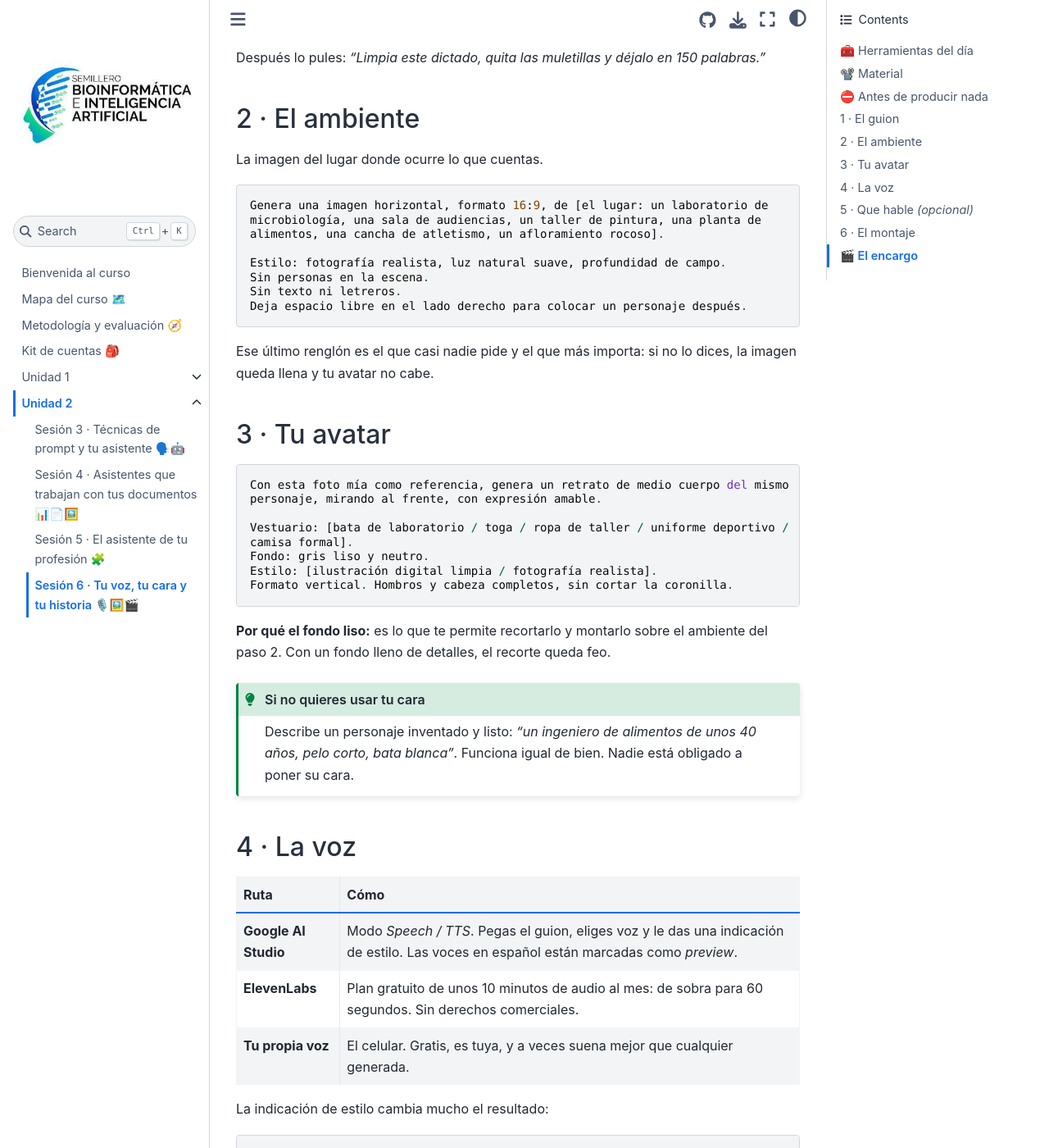
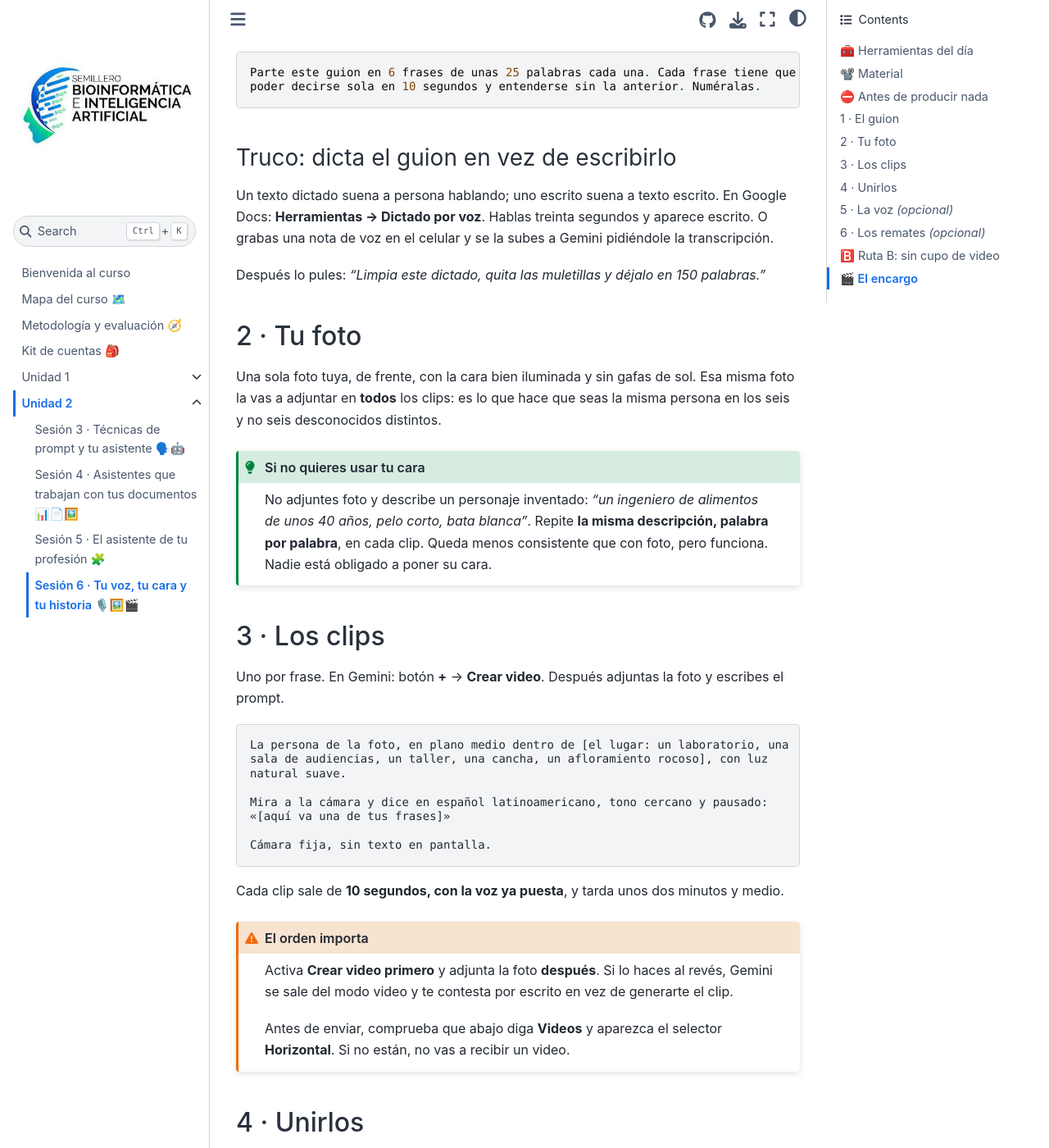
Before and after one commit to BioAITeamLearning/IntroInfo_2026_02_Ucaldas, a Jupyter Book: the page built from S06_AudioImagenVideo.md, in a window 1280 px wide and 1400 px high, scrolled down 2773 px. Shown: the whole window at 82% size. Built offline with Jupyter Book 1.0.4 settings and Sphinx 7.4.7 and the Sphinx Book theme 1.1.4, drawn with Linux system fonts in a browser that asks for light colours; some of the changed text lies outside the part shown.

````diff
--- a/S06_AudioImagenVideo.md
+++ b/S06_AudioImagenVideo.md
@@ -5,36 +5,37 @@ title: Sesión 6 · Audio, imagen y video
 
 Un taller de producción. Sales con un video de 60 a 90 segundos en el que un personaje tuyo, en un lugar que elegiste, con una voz que escogiste, le explica algo de tu carrera a alguien que no sabe nada del tema.
 
-Así se ve el resultado. Todo lo que hay aquí adentro —guion, salón, avatar, voz— se hizo con las herramientas de esta sesión:
+Así se ve el resultado. Son **dos clips de diez segundos** generados por separado y pegados después; el video completo son seis. Fíjate en que es la misma persona, la misma camisa y el mismo salón en los dos: eso lo logra adjuntar la misma foto, nada más.
+
+*Guion, imagen y voz generados con IA (Gemini). Clips unidos con ChatGPT.*
 
 ```{raw} html
 <video controls preload="metadata" poster="_static/sesion06/S06_ejemplo_portada.jpg" style="width:100%; max-width:820px; border-radius:0.6rem; display:block; margin:1.2rem auto;">
-  <source src="_static/sesion06/S06_ejemplo_que_es_la_IA.mp4" type="video/mp4">
+  <source src="_static/sesion06/S06_ejemplo_clips.mp4" type="video/mp4">
 </video>
 ```
 
 ## 🧰 Herramientas del día
 
-Todas tienen capa gratuita. Si alguna no te abre, usa la alternativa de la misma fila.
-
-| Para qué | Principal | Alternativa |
-|---|---|---|
-| **Guion** | [Gemini](https://gemini.google.com) | ChatGPT · Claude |
-| **Voz a texto** | Dictado por voz de [Google Docs](https://docs.google.com) | Subir el audio a Gemini |
-| **Imagen** | [Gemini](https://gemini.google.com) | [Bing Image Creator](https://www.bing.com/images/create) · [Ideogram](https://ideogram.ai) |
-| **Texto a voz** | [Google AI Studio](https://aistudio.google.com) | [ElevenLabs](https://elevenlabs.io) · [TTSMaker](https://ttsmaker.com) |
-| **Que el avatar hable** | [HeyGen](https://heygen.com) | [Hedra](https://hedra.com) · [Vidnoz](https://vidnoz.com) · Google Vids |
-| **Montaje** | [CapCut](https://capcut.com) | Clipchamp · Canva |
+| Para qué | Herramienta |
+|---|---|
+| **Guion** | [Gemini](https://gemini.google.com) |
+| **Los clips de video** | [Gemini](https://gemini.google.com) → *Crear video* |
+| **Unir los clips** | [ChatGPT](https://chatgpt.com) |
+| **Voz aparte** *(opcional)* | [ElevenLabs](https://elevenlabs.io) |
+| **Subtítulos y música** *(opcional)* | [CapCut](https://capcut.com) |
 
 ```{warning}
-Los cupos gratuitos de estas herramientas **cambian cada mes**, y casi todas las capas gratis ponen marca de agua y no dan derechos de uso comercial. Para una tarea de clase está bien; para el portafolio de un cliente, no.
+**Esto necesita una cuenta de Gmail personal.** La cuenta institucional de la Universidad **no tiene** *Crear video*: se comprobó en las cuentas de UCaldas y de la UAM, y en ambas el menú solo llega hasta Deep Research. Si solo tienes la institucional, sáltate al final de la página: hay una ruta B que funciona igual.
+
+El cupo de video cambia seguido y Google no lo publica. En una cuenta Pro son unos 3 videos al día. En una cuenta gratuita puede ser poco o ninguno ese día: pruébalo **antes** de contar con él.
 ```
 
 ## 📽️ Material
 
 * <a href="_static/sesion06/S06_audio_imagen_video.pptx">⬇️ Presentación de la sesión (PowerPoint)</a> — los prompts completos están en las notas de cada diapositiva
 * <a href="_static/sesion06/guia.html" target="_blank">Hoja de trabajo</a>
-* <a href="_static/sesion06/S06_ejemplo_que_es_la_IA.mp4">⬇️ Video de ejemplo</a> — el de arriba, para descargar
+* <a href="_static/sesion06/S06_ejemplo_clips.mp4">⬇️ Video de ejemplo</a> — el de arriba, para descargar
 
 ---
 
@@ -74,92 +75,104 @@ Nada de "en el mundo actual" ni "hoy en día". Al final, dime cuántas palabras
 
 **La prueba:** léelo en voz alta y cronométrate. Se habla a unas 150 palabras por minuto: 150 palabras son un minuto, 80 son medio. Si te trabas al leerlo, está mal escrito: pídele que lo simplifique.
 
+**Después, pártelo.** Cada clip dura 10 segundos, así que necesitas frases de unas 25 palabras:
+
+```
+Parte este guion en 6 frases de unas 25 palabras cada una. Cada frase tiene que
+poder decirse sola en 10 segundos y entenderse sin la anterior. Numéralas.
+```
+
 ### Truco: dicta el guion en vez de escribirlo
 
 Un texto dictado suena a persona hablando; uno escrito suena a texto escrito. En Google Docs: **Herramientas → Dictado por voz**. Hablas treinta segundos y aparece escrito. O grabas una nota de voz en el celular y se la subes a Gemini pidiéndole la transcripción.
 
 Después lo pules: *"Limpia este dictado, quita las muletillas y déjalo en 150 palabras."*
 
-## 2 · El ambiente
+## 2 · Tu foto
 
-La imagen del lugar donde ocurre lo que cuentas.
-
-```
-Genera una imagen horizontal, formato 16:9, de [el lugar: un laboratorio de
-microbiología, una sala de audiencias, un taller de pintura, una planta de
-alimentos, una cancha de atletismo, un afloramiento rocoso].
-
-Estilo: fotografía realista, luz natural suave, profundidad de campo.
-Sin personas en la escena.
-Sin texto ni letreros.
-Deja espacio libre en el lado derecho para colocar un personaje después.
-```
-
-Ese último renglón es el que casi nadie pide y el que más importa: si no lo dices, la imagen queda llena y tu avatar no cabe.
-
-## 3 · Tu avatar
-
-```
-Con esta foto mía como referencia, genera un retrato de medio cuerpo del mismo
-personaje, mirando al frente, con expresión amable.
-
-Vestuario: [bata de laboratorio / toga / ropa de taller / uniforme deportivo /
-camisa formal].
-Fondo: gris liso y neutro.
-Estilo: [ilustración digital limpia / fotografía realista].
-Formato vertical. Hombros y cabeza completos, sin cortar la coronilla.
-```
-
-**Por qué el fondo liso:** es lo que te permite recortarlo y montarlo sobre el ambiente del paso 2. Con un fondo lleno de detalles, el recorte queda feo.
+Una sola foto tuya, de frente, con la cara bien iluminada y sin gafas de sol. Esa misma foto la vas a adjuntar en **todos** los clips: es lo que hace que seas la misma persona en los seis y no seis desconocidos distintos.
 
 ```{admonition} Si no quieres usar tu cara
 :class: tip
-Describe un personaje inventado y listo: *"un ingeniero de alimentos de unos 40 años, pelo corto, bata blanca"*. Funciona igual de bien. Nadie está obligado a poner su cara.
+No adjuntes foto y describe un personaje inventado: *"un ingeniero de alimentos de unos 40 años, pelo corto, bata blanca"*. Repite **la misma descripción, palabra por palabra**, en cada clip. Queda menos consistente que con foto, pero funciona. Nadie está obligado a poner su cara.
 ```
 
-## 4 · La voz
+## 3 · Los clips
 
-| Ruta | Cómo |
+Uno por frase. En Gemini: botón **+** → **Crear video**. Después adjuntas la foto y escribes el prompt.
+
+```
+La persona de la foto, en plano medio dentro de [el lugar: un laboratorio, una
+sala de audiencias, un taller, una cancha, un afloramiento rocoso], con luz
+natural suave.
+
+Mira a la cámara y dice en español latinoamericano, tono cercano y pausado:
+«[aquí va una de tus frases]»
+
+Cámara fija, sin texto en pantalla.
+```
+
+Cada clip sale de **10 segundos, con la voz ya puesta**, y tarda unos dos minutos y medio.
+
+```{admonition} El orden importa
+:class: warning
+Activa **Crear video primero** y adjunta la foto **después**. Si lo haces al revés, Gemini se sale del modo video y te contesta por escrito en vez de generarte el clip.
+
+Antes de enviar, comprueba que abajo diga **Videos** y aparezca el selector **Horizontal**. Si no están, no vas a recibir un video.
+```
+
+## 4 · Unirlos
+
+Gemini **no** puede unir videos: ejecuta código pero su entorno no tiene herramientas de video, así que te devuelve un comando de terminal. ChatGPT sí.
+
+En ChatGPT, sube los clips y pídeselo:
+
+```
+Une estos clips en un solo video, en este orden: clip1, clip2, clip3...
+Conserva el audio de cada uno. Déjame el archivo mp4 para descargar.
+```
+
+Tarda unos quince segundos y te devuelve el MP4 completo. Recodifica el video, así que pierde algo de calidad: para la clase no se nota.
+
+## 5 · La voz *(opcional)*
+
+Los clips ya vienen con voz, pero no la eliges tú. Si quieres otra, genera la narración aparte y móntala encima en CapCut.
+
+| Ruta | Cómo es |
 |---|---|
-| **Google AI Studio** | Modo *Speech / TTS*. Pegas el guion, eliges voz y le das una indicación de estilo. Las voces en español están marcadas como *preview*. |
-| **ElevenLabs** | Plan gratuito de unos 10 minutos de audio al mes: de sobra para 60 segundos. Sin derechos comerciales. |
+| **ElevenLabs** | Plan gratis de unos 10 minutos de audio al mes: de sobra. Tiene voces en español sin pedir tarjeta. Sin licencia comercial: hay que mencionar la herramienta, cosa que ya haces igual. |
+| **Google AI Studio** | Modo *Generate speech*. Ojo: las voces filtradas como *Spanish* piden clave de pago. Filtra por **Gender** y usa una genérica: leen español perfectamente. |
 | **Tu propia voz** | El celular. Gratis, es tuya, y a veces suena mejor que cualquier generada. |
 
 La indicación de estilo cambia mucho el resultado:
 
 ```
-Léelo en español latinoamericano, tono cercano y pausado, como quien le explica
-algo a un amigo. No lo leas como noticiero.
+Español latinoamericano, tono cercano y pausado, como quien le explica algo a un
+amigo. No leas como noticiero.
 ```
 
-Prueba a generar la misma frase con dos voces distintas y pregúntale a alguien a cuál le cree más.
+## 6 · Los remates *(opcional)*
 
-## 5 · Que hable *(opcional)*
+En CapCut, sobre el video ya unido:
 
-Imagen + voz = un personaje que mueve la boca. Este es el paso frágil de la sesión: las herramientas de *lip sync* tienen cupos gratuitos pequeños que cambian seguido.
-
-| Herramienta | Cómo es su capa gratis |
-|---|---|
-| **HeyGen** | Pocos videos al mes, con marca de agua |
-| **Hedra** | Gratis, pero con audio corto |
-| **Vidnoz** | Más cupo diario, siempre con marca de agua |
-| **Google Vids** | Avatares gratis para cuentas personales, pero el despliegue va por países |
-
-Prueba una. Si no funciona, la siguiente. **Si ninguna te funciona hoy, no pasa nada**: el video queda bien con el personaje quieto, un zoom lento y buenos subtítulos. No te quedes veinte minutos peleando con un cupo.
-
-## 6 · El montaje
-
-En CapCut, en este orden:
-
-1. El ambiente como fondo.
-2. Encima, tu avatar. Si tiene fondo gris, usa **quitar fondo**.
-3. Debajo de todo, el audio de la voz.
-4. **Corta los silencios largos.** Es lo que más mejora un video.
-5. **Subtítulos automáticos** — y revísalos: siempre hay dos o tres palabras mal.
-6. Música de fondo al 10 o 15 % del volumen. Si compite con la voz, está muy alta.
-7. Un zoom lento sobre la imagen hace que algo quieto se vea vivo.
+1. **Subtítulos automáticos** — y revísalos: siempre hay dos o tres palabras mal.
+2. Música de fondo al 10 o 15 % del volumen. Si compite con la voz, está muy alta.
+3. Corta los silencios largos entre clip y clip.
 
 Música muy alta y subtítulos sin revisar son las dos marcas de un video amateur. Arreglar esas dos cosas te sube el resultado más que cualquier efecto.
+
+---
+
+## 🅱️ Ruta B: sin cupo de video
+
+Si no tienes *Crear video*, o se te acabó el cupo, el video se arma igual y queda bien:
+
+1. **El ambiente**: pídele a Gemini una imagen 16:9 del lugar, *sin personas, sin texto, con espacio libre a un lado*.
+2. **Tu personaje**: *"Con esta foto mía como referencia, genera un retrato de medio cuerpo del mismo personaje. Fondo gris liso y uniforme, sin sombras. Formato vertical."* El fondo liso es lo que te deja recortarlo.
+3. **La voz**: ElevenLabs con el guion completo.
+4. **El montaje** en CapCut: ambiente de fondo, avatar encima con *quitar fondo*, la voz debajo, subtítulos y un zoom lento sobre la imagen.
+
+Sale un video quieto pero bien contado. Y lo bien contado pesa más que el movimiento.
 
 ---
 
@@ -172,4 +185,4 @@ Elige uno de los dos:
 | **Qué hago en mi carrera** | Un día normal de trabajo de alguien de tu programa. Lo que nadie se imagina que haces. |
 | **Lo que me costó entender** | Un concepto que te costó, explicado como te hubiera gustado que te lo explicaran. |
 
-De 60 a 90 segundos, con tu personaje, tu ambiente y tu voz. Y al final, una línea diciendo qué hiciste con IA.
+Un minuto, en seis clips de diez segundos, con tu cara y tu voz. Y al final, una línea diciendo qué hiciste con IA.
--- a/_static/sesion06/guia.html
+++ b/_static/sesion06/guia.html
@@ -51,6 +51,20 @@
     <p>______________________________________________________________________________</p>
   </div>
   <div class="box">
+    <h2>Pártelo en seis</h2>
+    <p>Cada clip dura 10 segundos, así que cada frase va de unas <b>25 palabras</b> y tiene que entenderse sola.</p>
+    <table>
+      <tr><th style="width:7%">#</th><th>La frase</th><th style="width:18%">Segundos leída</th></tr>
+      <tr><td>1</td><td class="blank"></td><td></td></tr>
+      <tr><td>2</td><td class="blank"></td><td></td></tr>
+      <tr><td>3</td><td class="blank"></td><td></td></tr>
+      <tr><td>4</td><td class="blank"></td><td></td></tr>
+      <tr><td>5</td><td class="blank"></td><td></td></tr>
+      <tr><td>6</td><td class="blank"></td><td></td></tr>
+    </table>
+    <p>Si una frase no cabe en diez segundos, pártela. Si sobra mucho, júntala con la siguiente.</p>
+  </div>
+  <div class="box">
     <h2>La prueba de la lectura en voz alta</h2>
     <table>
       <tr><th style="width:62%">Revisa</th><th>Resultado</th></tr>
@@ -65,64 +79,74 @@
 </div>
 
 <div class="page">
-  <div class="kicker">Sesión 6 · Las piezas</div>
-  <h1>🖼️ Ambiente, avatar y voz</h1>
-  <div class="box">
-    <h2>El ambiente</h2>
-    <p><b>El lugar donde ocurre lo que cuento:</b> ______________________________________</p>
-    <p>No olvides pedir: formato 16:9 · sin personas · sin texto · <b>espacio libre a un lado</b> para el personaje.</p>
-    <p>¿Dejó el espacio libre? ☐ Sí ☐ No, hay que pedírselo otra vez</p>
+  <div class="kicker">Sesión 6 · Los clips</div>
+  <h1>🎬 Seis clips de diez segundos</h1>
+  <div class="box reto">
+    <h2>Antes de empezar</h2>
+    <p>☐ Estoy en una cuenta de <b>Gmail personal</b> (la de la Universidad no tiene <i>Crear video</i>)</p>
+    <p>☐ Tengo mi foto lista: de frente, bien iluminada, sin gafas de sol</p>
+    <p>☐ Voy a usar <b>la misma foto</b> en los seis clips</p>
+    <p style="margin-top:2mm"><b>El orden que no se puede cambiar:</b><br>
+    botón <code>+</code> → <code>Crear video</code> → <b>después</b> la foto → después el prompt.<br>
+    Al revés, Gemini se sale del modo video y te contesta por escrito.</p>
+    <p>Antes de enviar, comprueba que abajo diga <b>Videos</b> y aparezca <b>Horizontal</b>. ☐ Comprobado</p>
   </div>
   <div class="box">
-    <h2>El avatar</h2>
-    <p>☐ Con mi foto &nbsp;&nbsp; ☐ Personaje inventado (nadie está obligado a poner su cara)</p>
-    <p><b>Vestuario:</b> ____________________  <b>Estilo:</b> ☐ ilustración limpia ☐ foto realista</p>
-    <p>¿El fondo quedó gris y liso? ☐ Sí ☐ No — sin eso no se puede recortar</p>
-  </div>
-  <div class="box reto">
-    <h2>La voz</h2>
-    <p>☐ Google AI Studio &nbsp;&nbsp; ☐ ElevenLabs &nbsp;&nbsp; ☐ Mi propia voz, grabada</p>
-    <p><b>Indicación de estilo que le di:</b> ______________________________________________</p>
-    <p>Genera la misma frase con <b>dos voces distintas</b>. ¿A cuál le crees más y por qué?</p>
-    <p>______________________________________________________________________________</p>
+    <h2>El lugar donde ocurre</h2>
+    <p><b>Mi lugar:</b> ________________________________________________________________</p>
+    <p>El mismo en los seis clips, o el personaje parecerá que se teletransporta.</p>
   </div>
   <div class="box">
-    <h2>Que hable (opcional)</h2>
-    <p>Herramienta que probé: ☐ HeyGen ☐ Hedra ☐ Vidnoz ☐ Google Vids ☐ Ninguna funcionó</p>
-    <p>Si ninguna funcionó, no pasa nada: personaje quieto + zoom lento + buenos subtítulos.</p>
+    <h2>Control de clips</h2>
+    <table>
+      <tr><th style="width:7%">#</th><th style="width:16%">Generado</th><th>Qué quedó mal (si algo)</th><th style="width:16%">Rehecho</th></tr>
+      <tr><td>1</td><td>☐</td><td class="blank"></td><td>☐</td></tr>
+      <tr><td>2</td><td>☐</td><td class="blank"></td><td>☐</td></tr>
+      <tr><td>3</td><td>☐</td><td class="blank"></td><td>☐</td></tr>
+      <tr><td>4</td><td>☐</td><td class="blank"></td><td>☐</td></tr>
+      <tr><td>5</td><td>☐</td><td class="blank"></td><td>☐</td></tr>
+      <tr><td>6</td><td>☐</td><td class="blank"></td><td>☐</td></tr>
+    </table>
+    <p>Cada clip tarda de dos a cuatro minutos. Lánzalos seguidos, no de a uno esperando.</p>
   </div>
   <div class="foot"><span>Solo tu cara y tu voz · se declara · nada confidencial</span><span>UCaldas 2026-2</span></div>
 </div>
 
 <div class="page">
-  <div class="kicker">Sesión 6 · El montaje</div>
-  <h1>🎞️ Antes de dar por terminado</h1>
+  <div class="kicker">Sesión 6 · Unir y rematar</div>
+  <h1>🔗 Antes de dar por terminado</h1>
+  <div class="box">
+    <h2>Unirlos</h2>
+    <p>Gemini <b>no</b> puede unir videos. ChatGPT sí: sube los clips y pídeselo.</p>
+    <p><code>Une estos clips en un solo video, en este orden: clip1, clip2... Conserva el audio de cada uno. Déjame el archivo mp4 para descargar.</code></p>
+    <p>☐ Los subí en el orden correcto &nbsp;&nbsp; ☐ Descargué el archivo &nbsp;&nbsp; ☐ Lo vi completo de principio a fin</p>
+  </div>
   <div class="box">
     <h2>Lista de chequeo</h2>
     <table>
       <tr><th style="width:6%">✔</th><th>Revisa</th></tr>
-      <tr><td>☐</td><td>El ambiente está de fondo y el avatar encima, sin su fondo gris</td></tr>
-      <tr><td>☐</td><td>Corté los silencios largos</td></tr>
+      <tr><td>☐</td><td>Es la <b>misma persona</b> en los seis clips</td></tr>
+      <tr><td>☐</td><td>Las frases se entienden seguidas, sin saltos raros</td></tr>
+      <tr><td>☐</td><td>Corté el silencio muerto entre clip y clip</td></tr>
       <tr><td>☐</td><td>Generé los subtítulos automáticos</td></tr>
       <tr><td>☐</td><td><b>Revisé los subtítulos</b> palabra por palabra (siempre hay dos o tres mal)</td></tr>
       <tr><td>☐</td><td>La música está lo bastante baja como para no competir con la voz</td></tr>
-      <tr><td>☐</td><td>Le puse un zoom lento a la imagen quieta</td></tr>
-      <tr><td>☐</td><td>Dura entre 60 y 90 segundos</td></tr>
-      <tr><td>☐</td><td>Tiene al final la línea que dice qué hice con IA</td></tr>
+      <tr><td>☐</td><td>Dura alrededor de un minuto</td></tr>
+      <tr><td>☐</td><td>Dice en algún lado qué hice con IA</td></tr>
     </table>
     <p><b>Palabras que los subtítulos escribieron mal:</b> ____________________________________</p>
   </div>
   <div class="box reto">
     <h2>La declaración de uso de IA</h2>
-    <p>Escríbela aquí antes de ponerla en el video:</p>
+    <p>Escríbela aquí antes de ponerla en el video o en la descripción:</p>
     <p>______________________________________________________________________________</p>
     <p>______________________________________________________________________________</p>
   </div>
   <div class="box">
     <h2>Para pensar</h2>
     <p>¿Qué parte costó más? ___________________________________________________________</p>
-    <p>¿En qué se nota que es IA? ______________________________________________________</p>
-    <p>¿Dónde usarías esto fuera de la clase? ___________________________________________</p>
+    <p>Hoy pusiste tu cara a decir algo que tú escribiste.<br>¿Qué pasaría si alguien pusiera tu cara a decir algo que tú <b>no</b> escribiste?</p>
+    <p>______________________________________________________________________________</p>
   </div>
   <div class="foot"><span>Música muy alta y subtítulos sin revisar: las dos marcas de un video amateur</span><span>UCaldas 2026-2</span></div>
 </div>
````
Also changed, not shown: MapaDelCurso.md (+1 -1 lines), Unidad2.md (+1 -1 lines), _static/sesion06/S06_ejemplo_portada.jpg, 3 other files.
